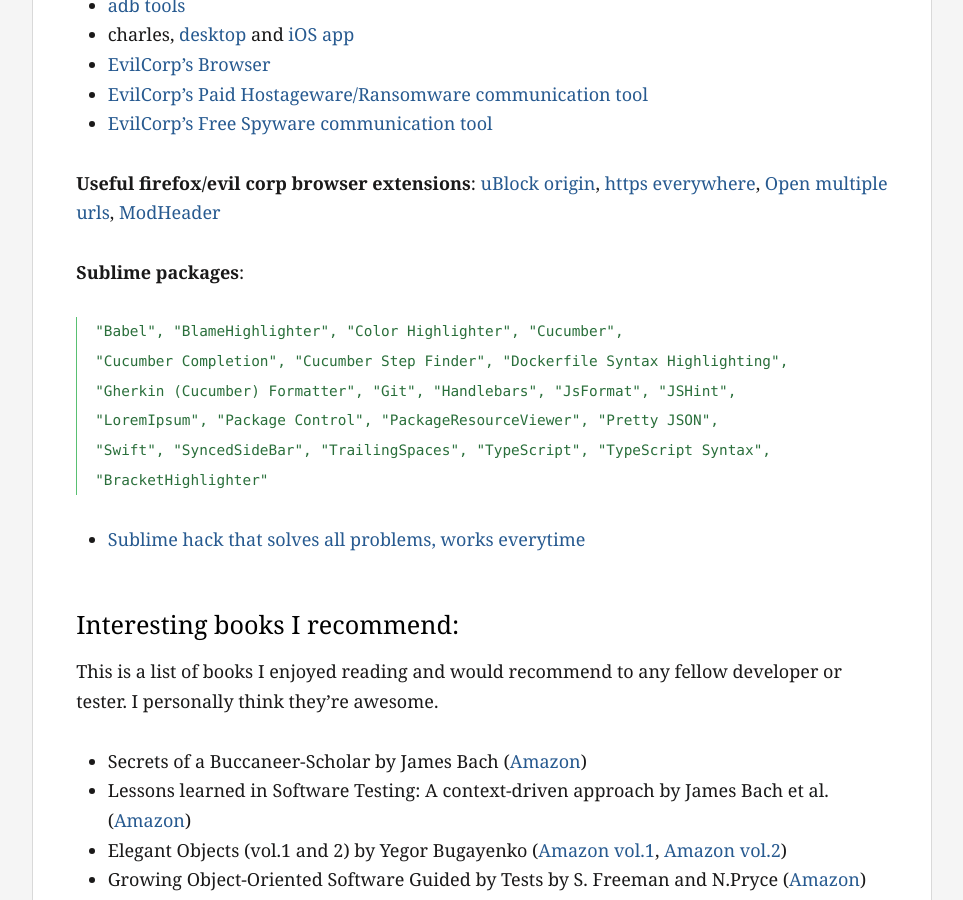
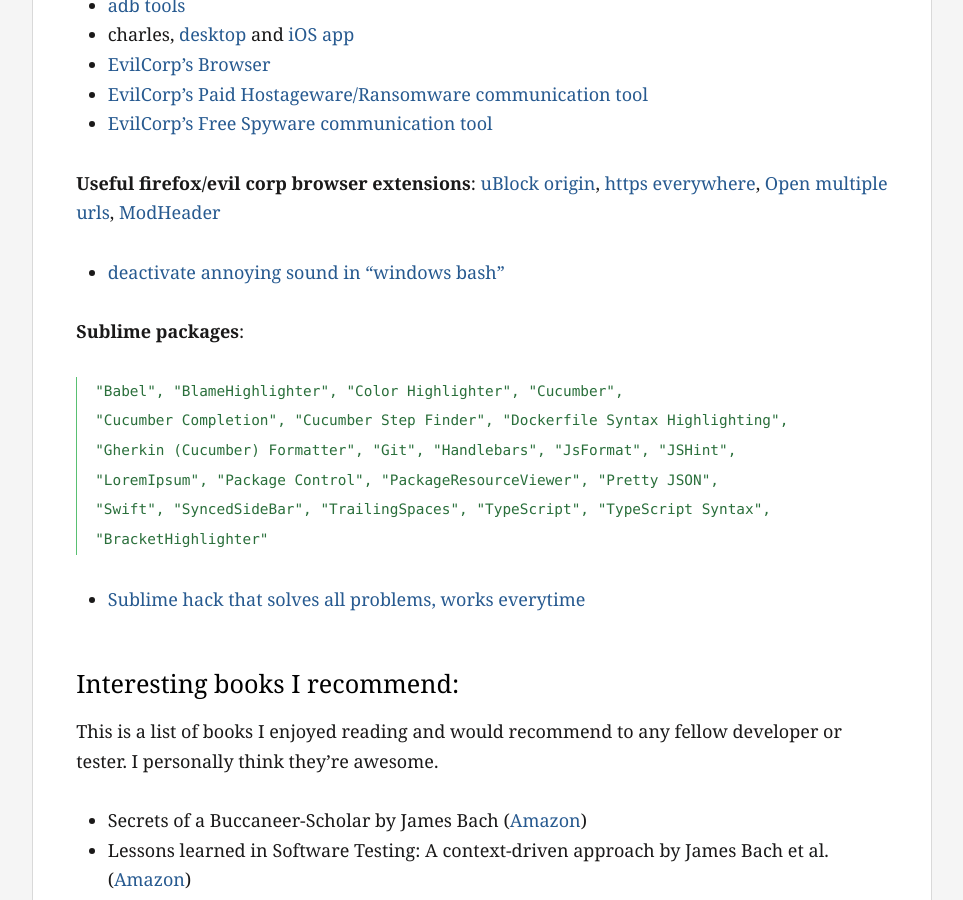
Before and after one commit to filfreire/filfreire.github.io, a Jekyll site: the page built from onboard.md, in a window 1280 px wide and 900 px high, scrolled down 1243 px. Shown: the whole window, without its empty margins (158-1121 px from the left). Built offline with Jekyll 4.4.1, drawn with Linux system fonts in a browser that asks for light colours.

Commit message:
add tip to onboard

````diff
--- a/onboard.md
+++ b/onboard.md
@@ -40,6 +40,7 @@
 
 **Useful firefox/evil corp browser extensions**: [uBlock origin](https://github.com/gorhill/uBlock), [https everywhere](https://www.eff.org/https-everywhere), [Open multiple urls](https://chrome.google.com/webstore/detail/open-multiple-urls/oifijhaokejakekmnjmphonojcfkpbbh?hl=en), [ModHeader](https://chrome.google.com/webstore/detail/modheader/idgpnmonknjnojddfkpgkljpfnnfcklj)
 
+- [deactivate annoying sound in "windows bash"](https://stackoverflow.com/a/39688603/7468990)
 
 **Sublime packages**:
 ```
````
